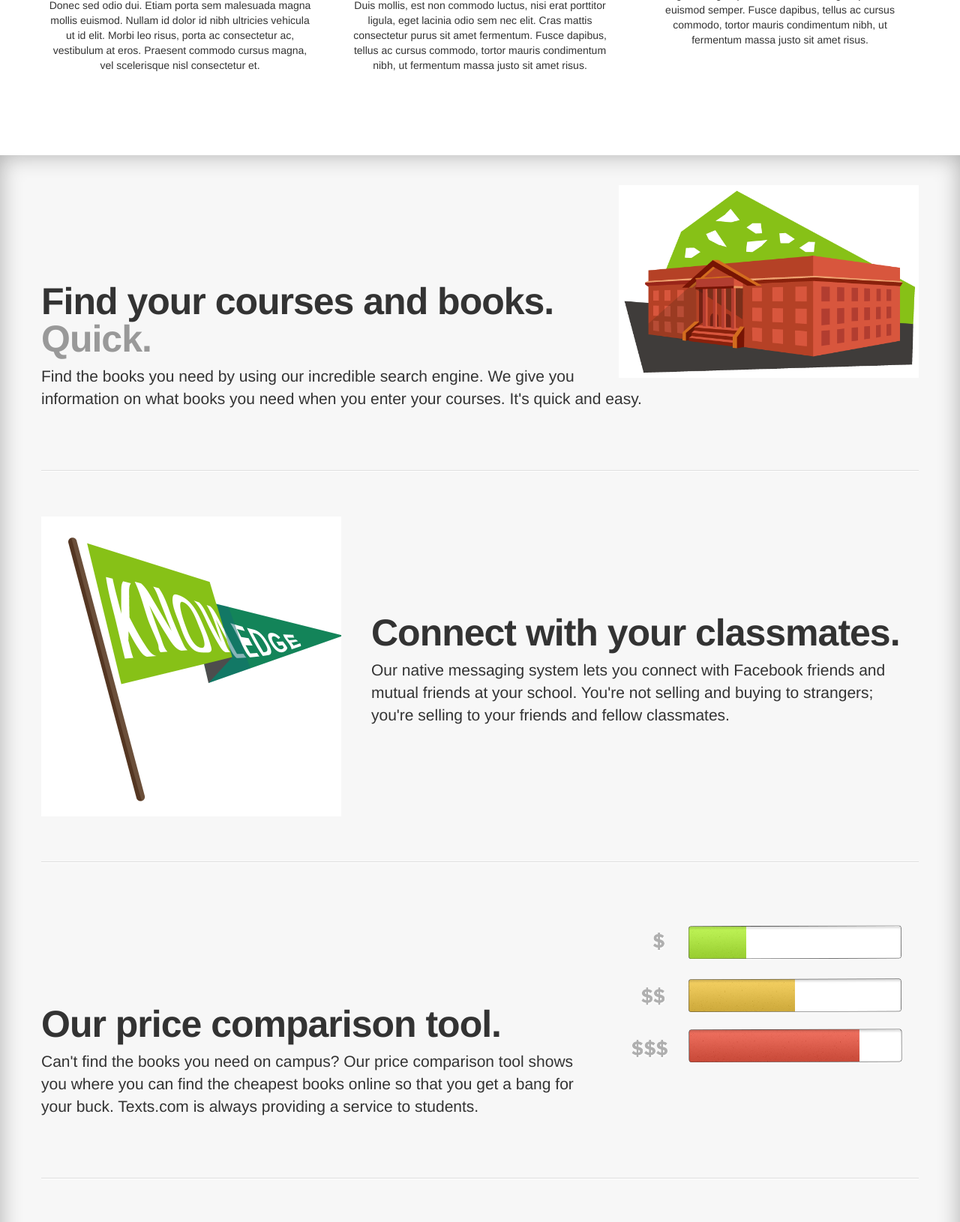
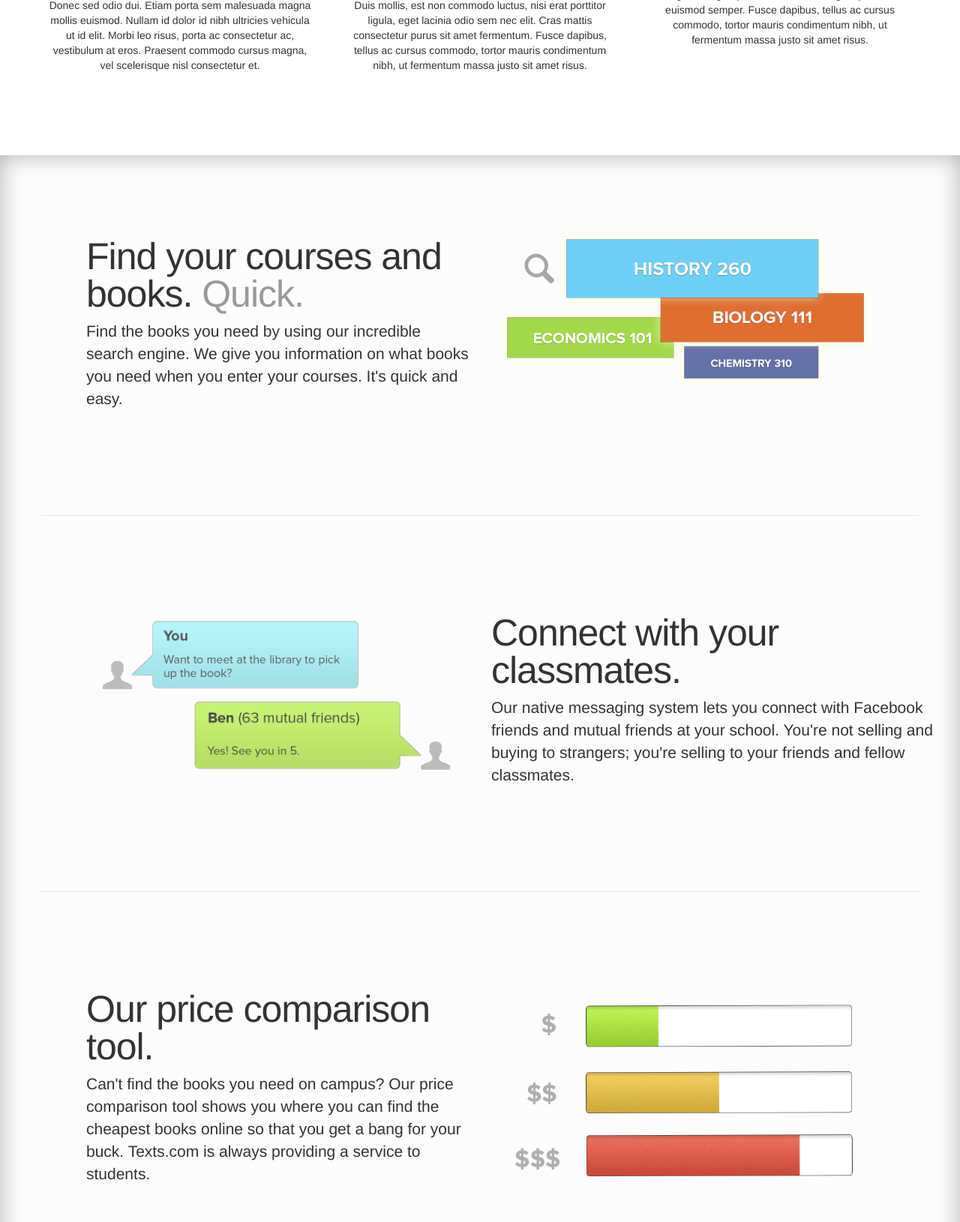
Before and after one commit to lisasy/texts, a PHP site: page / in a window 1280 px wide; the page is wider, and only the part inside the window is pictured. Shown: the part 1166-2796 px from the top of that part at 75% size. Run offline with PHP 8.4, Linux system fonts and the light colour scheme; style sheets or scripts are compiled from the project's sources; some libraries are stand-ins or nearby versions.

Commit message:
finished landing page images

```diff
--- a/features.php
+++ b/features.php
@@ -2,7 +2,7 @@
   <!-- START THE FEATURETTES -->
 <!-- /<hr class="featurette-divider">
  -->  <div class="featurette">
-    <img class="featurette-image pull-right" src="img/illu-building.png">
+    <img class="featurette-image pull-right" src="img/illu-search.png">
     <h2 class="featurette-heading">Find your courses and books. <span class="muted">Quick.</span></h2>
     <p class="lead">Find the books you need by using our incredible search engine. We give you information on what books you need when you enter your courses. It's quick and easy.</p>
   </div>
@@ -10,7 +10,7 @@
   <hr class="featurette-divider">
 
   <div class="featurette right">
-    <img class="featurette-image pull-left" src="img/illu-flag.png">
+    <img class="featurette-image pull-left" src="img/illu-chat.png">
 <!--     <article class="pull-right">
  -->    <h2 class="featurette-heading">Connect with your classmates.</h2>
     <p class="lead">Our native messaging system lets you connect with Facebook friends and mutual friends at your school. You're not selling and buying to strangers; you're selling to your friends and fellow classmates.</p>
--- a/index.php
+++ b/index.php
@@ -15,7 +15,7 @@
                 <section class="span5 offset1">
                     <p class="lead"><strong>Texts.com</strong> allows students to buy and sell textbooks to one another on their campuses. Stop overpaying, sign up now.</p>
                     <!-- <a class="btn btn-green btn-large">Watch how it works</a> -->
-                    <div class="btn-outerborder"><a class="btn facebook">Sign up with Facebook</a></div>
+                    <a href="school-confirmation.php" class="btn facebook">Sign up with Facebook</a>
                     <p class="tool"><a href="#" data-toggle="tooltip" title="first tooltip">Why only Facebook?</a></p>
 <!--                     <p><small>or</small></p>
                     <a href="#">Sign up with your email address</a> -->
--- a/style/style.less
+++ b/style/style.less
@@ -957,7 +957,7 @@ Landing Page
 ------------------------- */
 
 #landing-features{
-	background: @body;
+	background: rgba(0,0,0,0.01);
 	padding: 40px 0;
 	box-shadow:inset 0px 0px 30px 0px rgba(0,0,0,.3);
 	.right{
@@ -986,12 +986,13 @@ Landing Page
 }
 
 .featurette {
-  padding-top: 120px; /* Vertically center images part 1: add padding above and below text. */
+  //padding-top: 120px; /* Vertically center images part 1: add padding above and below text. */
+  padding: 60px;
   overflow: hidden; /* Vertically center images part 2: clear their floats. */
 }
 .featurette-image {
-  margin-top: -120px; /* Vertically center images part 3: negative margin up the image the same amount of the padding to center it. */
-  width: 400px;
+  //margin-top: -120px; /* Vertically center images part 3: negative margin up the image the same amount of the padding to center it. */
+  width: 500px;
   height: auto;
 }
 
@@ -1006,7 +1007,7 @@ Landing Page
 /* Thin out the marketing headings */
 .featurette-heading {
   font-size: 50px;
-  font-weight: 800;
+  font-weight: 300;
   line-height: 1;
   letter-spacing: -1px;
 }
```
Also changed, not shown: img/illu-chat.png (added), img/illu-search.png (added).
